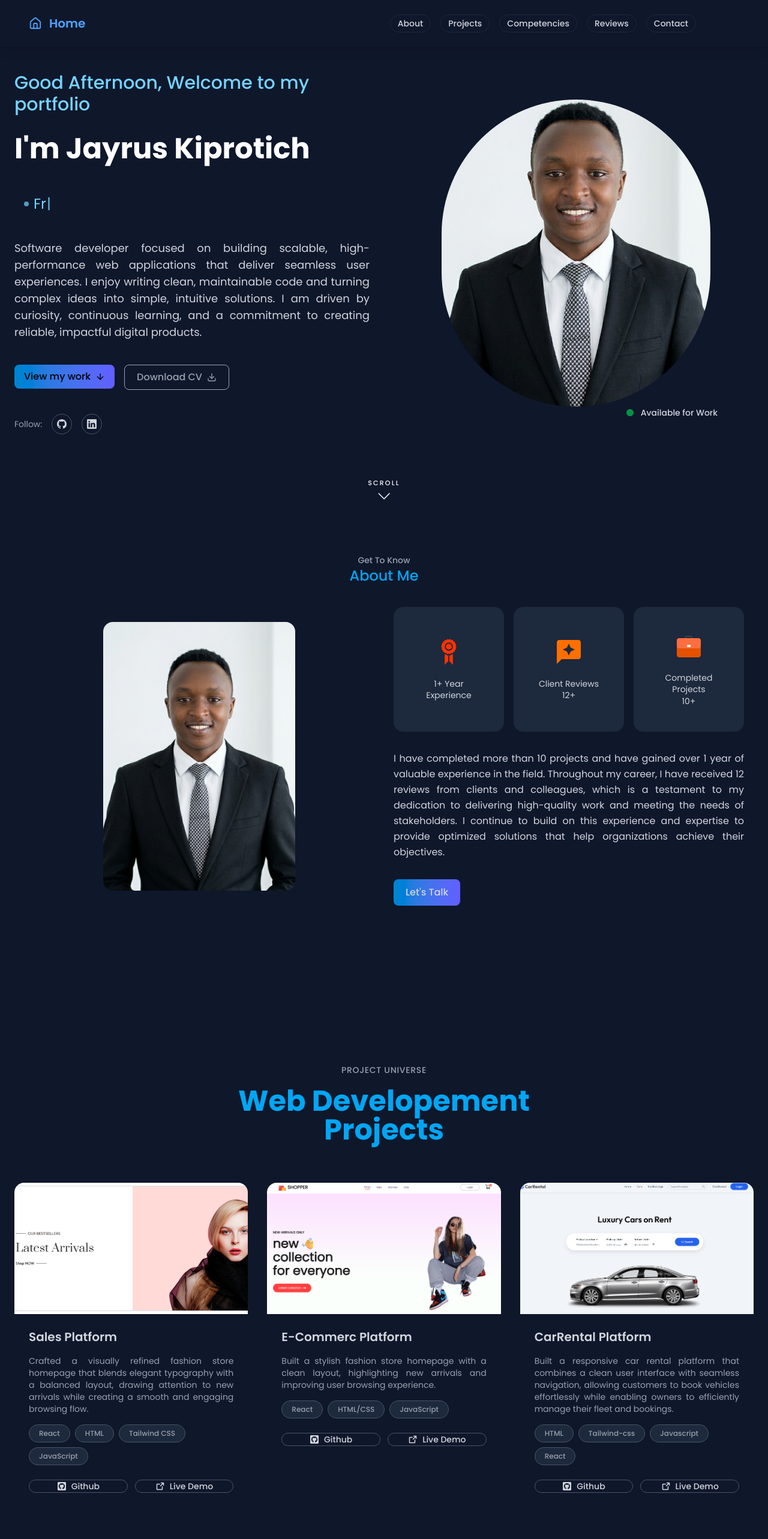
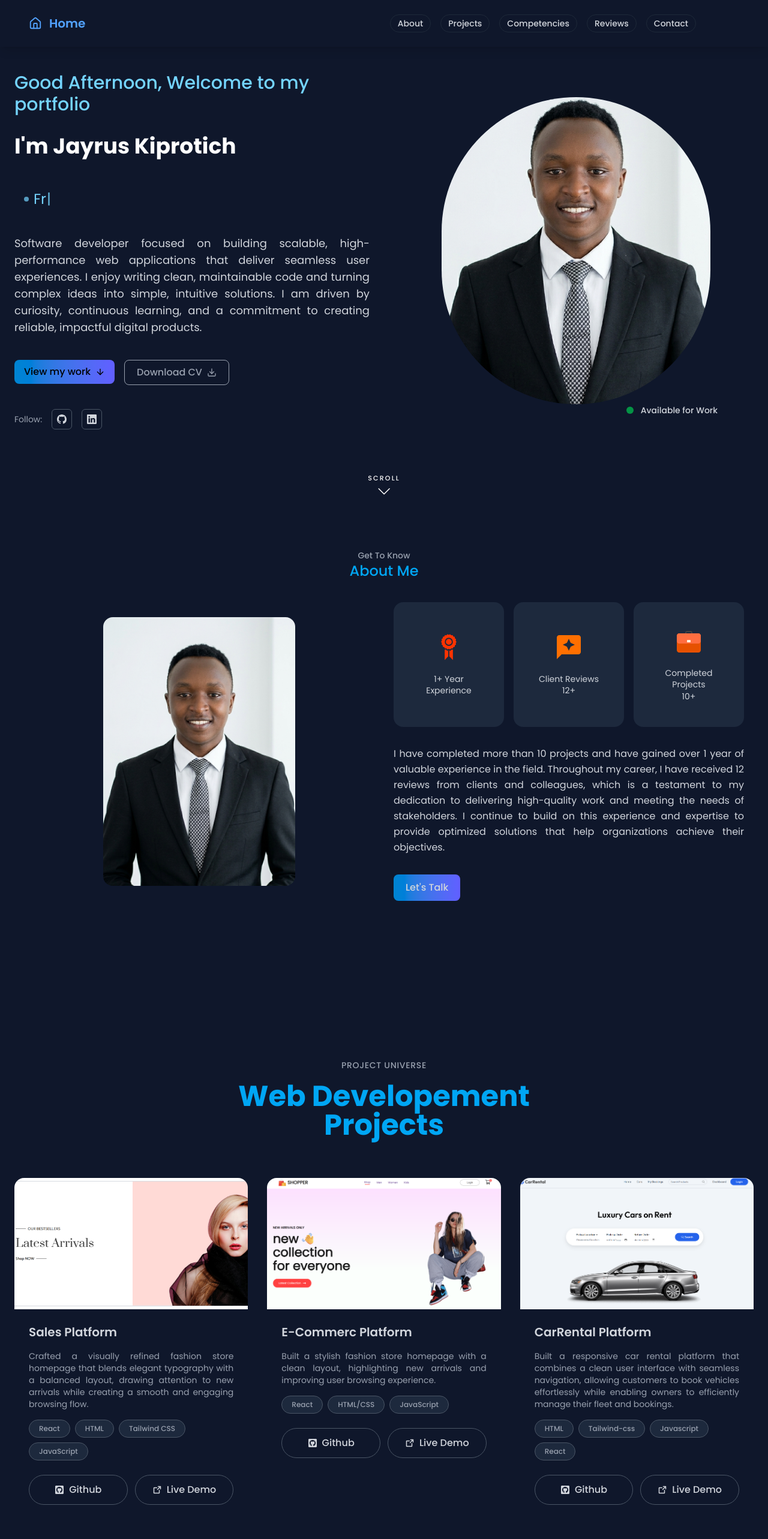
Before and after one commit to jayruskirui/jayrus_portfolio, a React (Vite) app: page / in a window 1280 px wide. Shown: the top 2566 px of the page at 60% size. Built offline with nearby package versions, Linux system fonts and the light colour scheme.

Commit message:
updating the bugs

```diff
--- a/src/Components/Greetings.jsx
+++ b/src/Components/Greetings.jsx
@@ -14,8 +14,8 @@ function Greeting() {
       <p className="text-sky-300 text-3xl font-medium">
         {greetByTime()} Welcome to my portfolio
       </p>
-      <h2 className="text-5xl md:text-6xl lg:text-5xl font-bold text-white">
-        I'm Jayrus Kiprotich
+      <h2 className="text-3xl md:text-5xl lg:text-4xl font-bold text-white">
+        I'm  Jayrus Kiprotich
       </h2>
 
       <span className="inline-flex items-center gap-2 px-4 py-1 rounded-full glass text-2xl text-sky-300 mt-4">
--- a/src/Sections/Hero.jsx
+++ b/src/Sections/Hero.jsx
@@ -85,7 +85,7 @@ const Hero = () => {
             { icon: BsLinkedin, href:"https://www.linkedin.com/in/jayrus-kiprotich-8344513b6/" },
             ].map((social, index) => (
               <a key={index} href={social.href}
-              className='p-2 hover:bg-sky-700 border border-gray-600 rounded-full hover:border-sky-700 transition duration-200 text-gray-300 hover:text-gray-100'
+              className='p-2 border border-gray-600 rounded-md hover:bg-slate-700 hover:border-gray-400 transition duration-200 text-gray-300 hover:text-gray-100'
               >
                 {<social.icon className="w-4 h-4"/>}
               </a>
--- a/src/Sections/Projects.jsx
+++ b/src/Sections/Projects.jsx
@@ -34,7 +34,7 @@ const projects = [
     image: carRentalImg,
     tags: ["HTML", "Tailwind-css", "Javascript", "React"],
     github: "https://github.com/jayruskirui/CarRental",
-    demo: "car-rental-seven-green.vercel.app",
+    demo: "https://car-rental-seven-green.vercel.app/",
 
   },
 ];
@@ -102,7 +102,7 @@ const Projects = () => {
                   href={project.github}
                   target='_blank'
                   rel="noopener noreferrer"
-                  className='flex-1 flex items-center justify-center gap-2 px-4 py-2.4 rounded-full border border-gray-600 text-gray-300 text-sm font-medium hover:bg-slate-700 hover:border-gray-400 transition-all duration-300'
+                  className='flex-1 flex items-center justify-center gap-2 px-3 py-3 rounded-full border border-gray-600 text-gray-300 text-medium font-medium hover:bg-slate-700 hover:border-gray-400 transition-all duration-300'
                   >
                     <FaGithubSquare className='w-4 h-4'/>
                     Github
@@ -112,7 +112,7 @@ const Projects = () => {
                   href={project.demo}
                   target='_blank'
                   rel="noopener noreferrer"
-                  className='flex-1 flex items-center justify-center gap-2 px-4 py-2.4 rounded-full border border-gray-600 text-gray-300 text-sm font-medium hover:bg-slate-700 hover:border-gray-400 transition-all duration-300'
+                  className='flex-1 flex items-center justify-center gap-2 px-3 py-3 rounded-full border border-gray-600 text-gray-300 text-medium font-medium hover:bg-slate-700 hover:border-gray-400 transition-all duration-300'
                   >
                     <PiArrowSquareOutBold  className='w-4 h-4'/>
                     Live Demo
```
